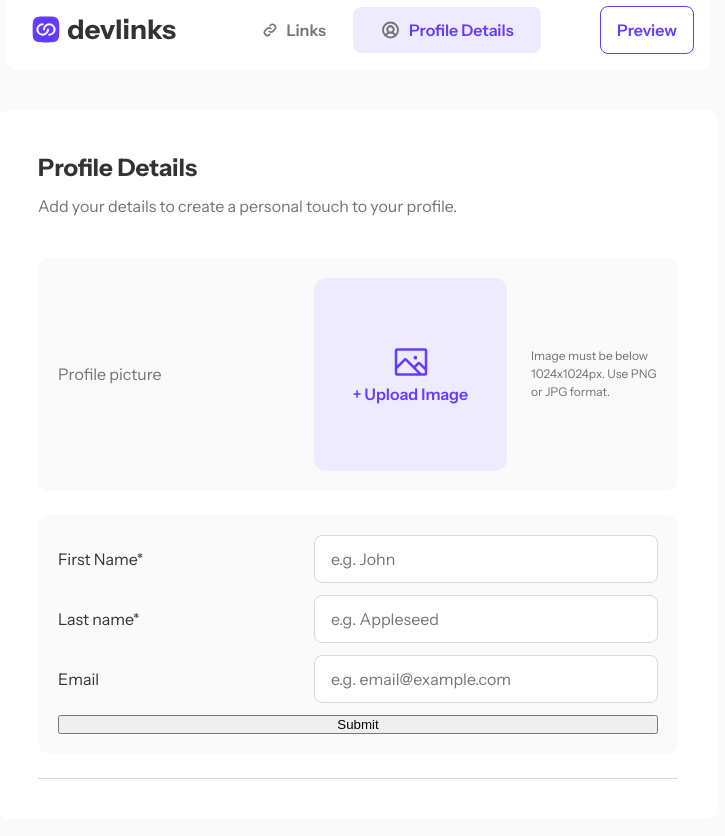
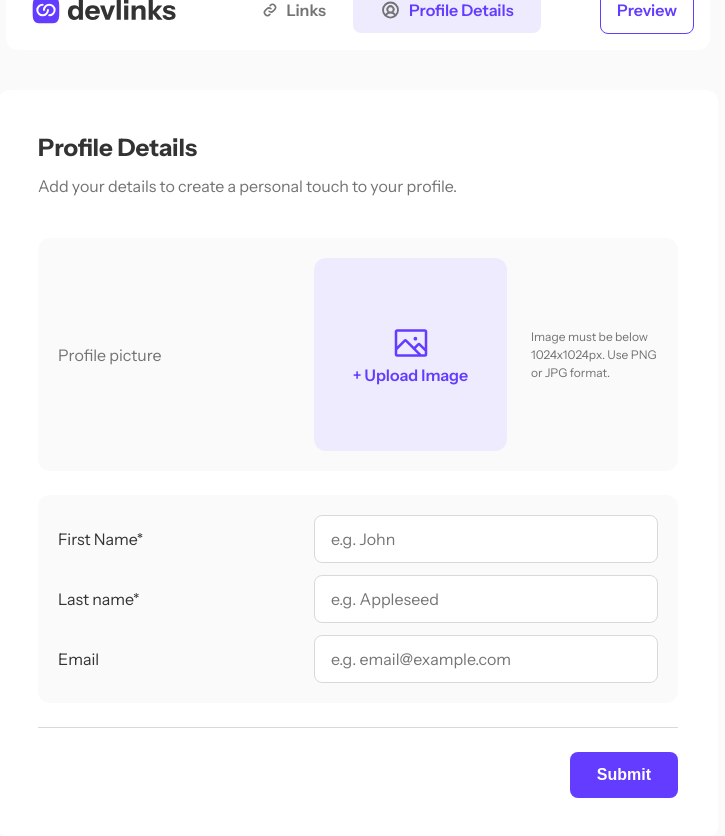
Before and after one commit to AlexTsamala/Suicide-trio, a React (Vite) app: page /profile in a window 1280 px wide. Shown: the top 836 px of the page, without its empty margins (282-1007 px from the left). Built offline with nearby package versions, Linux system fonts and the light colour scheme.

Commit message:
add form validation error messages

```diff
--- a/src/components/Profile/ProfileForm/ProfileForm.jsx
+++ b/src/components/Profile/ProfileForm/ProfileForm.jsx
@@ -1,7 +1,14 @@
 import Styles from "./ProfileForm.module.css";
 import { useForm } from "react-hook-form";
 
-const ProfileForm = ({ firstName, setFirstName }) => {
+const ProfileForm = ({
+  firstName,
+  setFirstName,
+  lastName,
+  setLastName,
+  email,
+  setEmail,
+}) => {
   const {
     register,
     handleSubmit,
@@ -15,8 +22,8 @@ const ProfileForm = ({ firstName, setFirstName }) => {
       <div className={Styles.container}>
         <div className={Styles.main}>
           <form onSubmit={handleSubmit(onSubmit)} className={Styles.form}>
+            {/* FirstName */}
             <div className={Styles.firstName_input_box}>
-              {/* FirstName */}
               <label htmlFor="firstName" className={Styles.label}>
                 First Name*
               </label>
@@ -28,7 +35,7 @@ const ProfileForm = ({ firstName, setFirstName }) => {
                   {...register("firstName", {
                     required: {
                       value: true,
-                      message: "Username is required",
+                      message: "Can’t be empty",
                     },
                   })}
                   onChange={(e) => setFirstName(e.target.value)}
@@ -39,33 +46,61 @@ const ProfileForm = ({ firstName, setFirstName }) => {
                 </p>
               </div>
             </div>
-            <div className={Styles.firstName_input_box}>
             {/* LastName */}
+            <div className={Styles.lastName_input_box}>
               <label htmlFor="lastName" className={Styles.label}>
                 Last name*
               </label>
+              <div className={Styles.lastName_input_content}>
                 <input
                   type="text"
+                  name="lastName"
                   placeholder="e.g. Appleseed"
                   className={Styles.input}
-                {...register("lastName")}
+                  value={lastName}
+                  {...register("lastName", {
+                    required: {
+                      value: true,
+                      message: "Can’t be empty",
+                    },
+                  })}
+                  onChange={(e) => setLastName(e.target.value)}
                 />
+                <p className={Styles.error_message}>
+                  {errors.lastName?.message}
+                </p>
               </div>
-            <div className={Styles.firstName_input_box}>
+            </div>
             {/* Email */}
+            <div className={Styles.email_input_box}>
               <label htmlFor="email" className={Styles.label}>
                 Email
               </label>
+              <div className={Styles.email_input_content}>
                 <input
                   type="text"
+                  name="email"
+                  value={email}
                   placeholder="e.g. email@example.com"
                   className={Styles.input}
-                {...register("email")}
+                  {...register("email", {
+                    required: {
+                      value: true,
+                      message: "Can’t be empty",
+                    },
+                  })}
+                  onChange={(e) => setEmail(e.target.value)}
                 />
+                <p className={Styles.error_message}>{errors.email?.message}</p>
               </div>
-            <button type="submit">Submit</button>
+            </div>
           </form>
         </div>
+      </div>
+      <div className={Styles.btn}>
+        <button className={Styles.save_button} type="submit">
+          Submit
+        </button>
       </div>
     </>
   );
```
Lines whose indentation alone changed are shown as unchanged.
